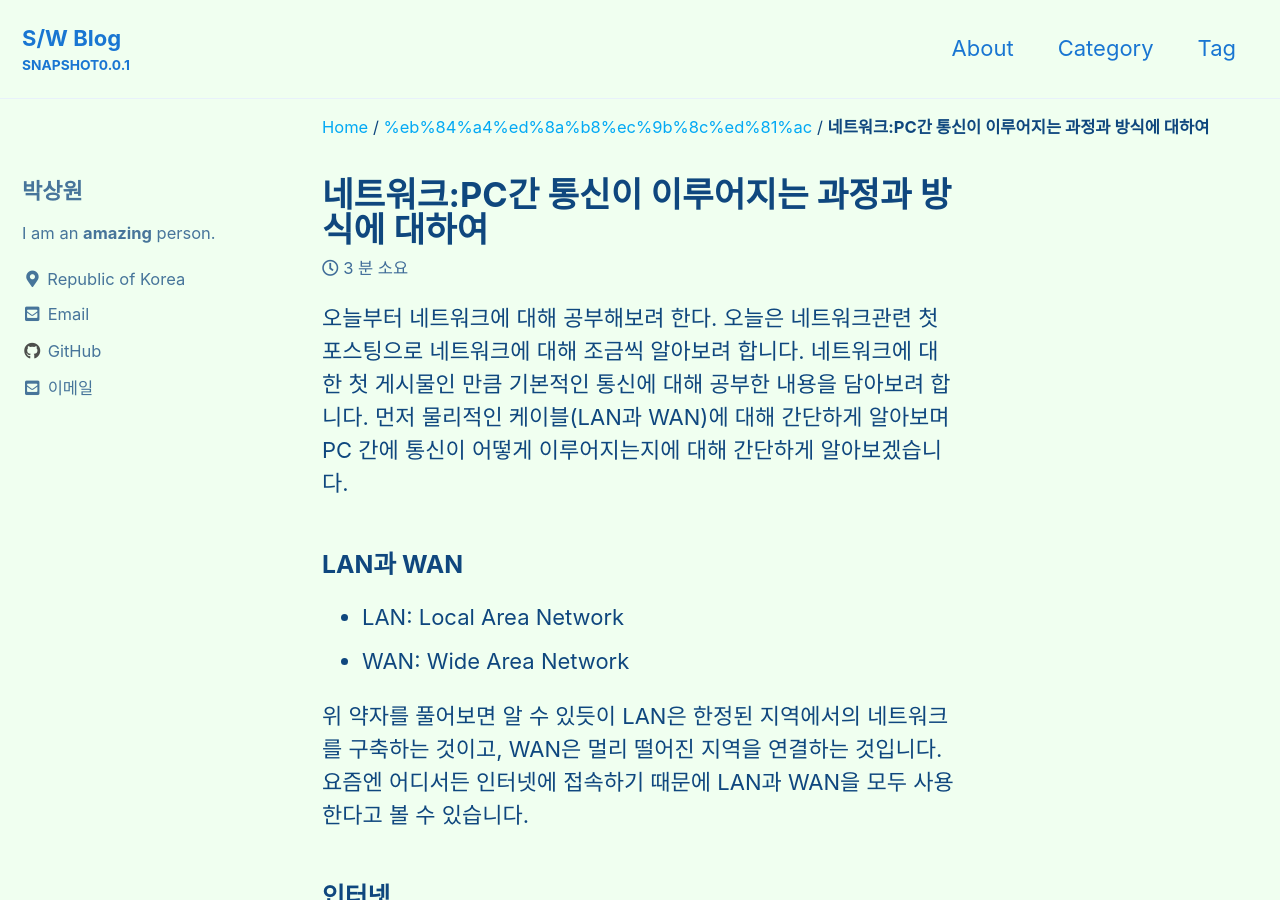
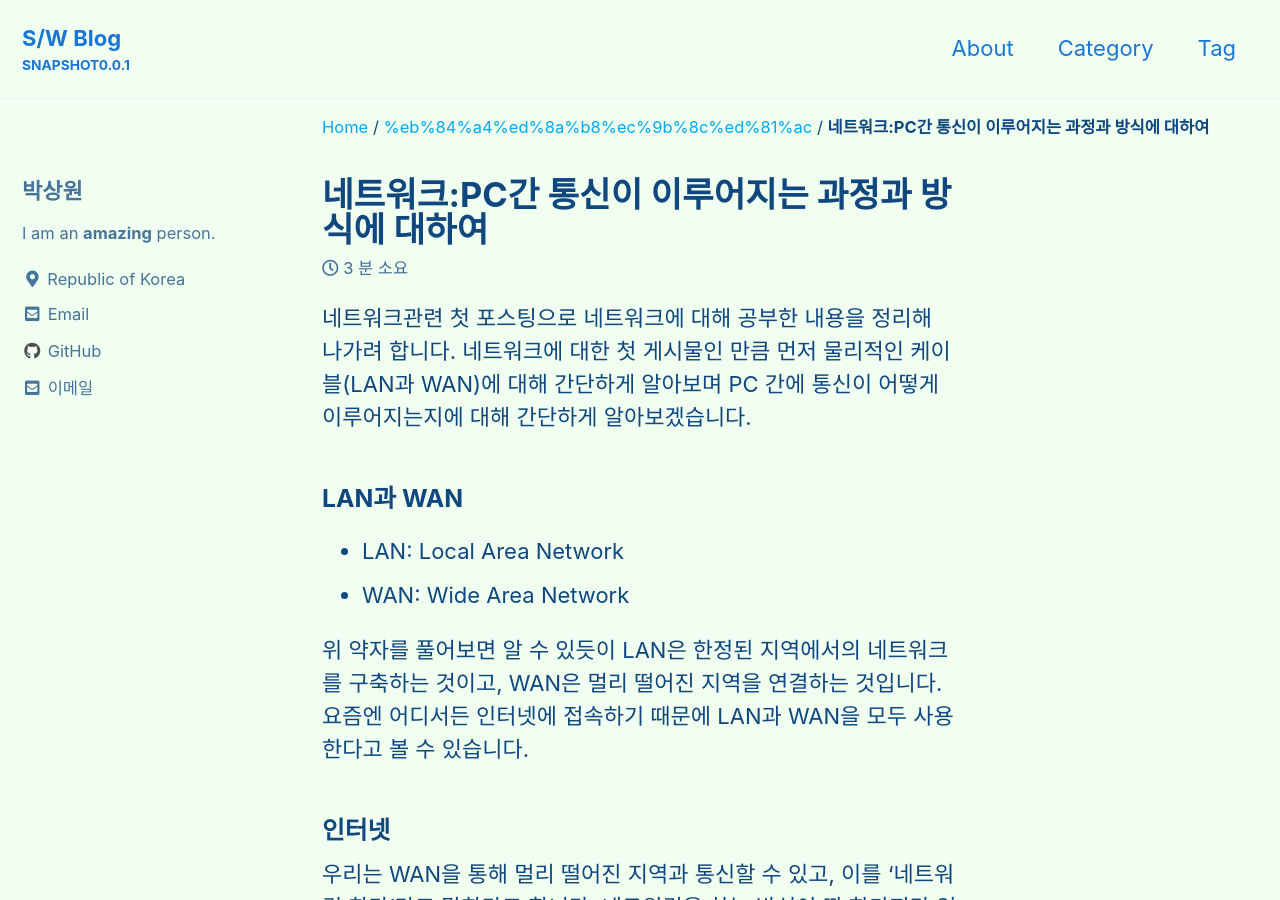
Before and after one commit to SangWonPark/sangwonpark.github.com, a Jekyll site: the page built from _posts/2022-01-16-network-hooni-network1,2.md, in a window 1280 px wide and 900 px high. Built offline with Jekyll 4.4.1, drawn with Linux system fonts in a browser that asks for light colours; cached includes are drawn as plain includes.

Commit message:
첫 포스팅 - PC간 통신이 이루어지는 과정과 방식에 대하여 update

```diff
--- a/_posts/2022-01-16-network-hooni-network1,2.md
+++ b/_posts/2022-01-16-network-hooni-network1,2.md
@@ -9,9 +9,8 @@ tags:
   - 캐스트
 ---
 
-오늘부터 네트워크에 대해 공부해보려 한다. 오늘은 네트워크관련 첫 포스팅으로 네트워크에 대해 조금씩 알아보려 합니다.
-네트워크에 대한 첫 게시물인 만큼 기본적인 통신에 대해 공부한 내용을 담아보려 합니다.
-먼저 물리적인 케이블(LAN과 WAN)에 대해 간단하게 알아보며 PC 간에 통신이 어떻게 이루어지는지에 대해 간단하게 알아보겠습니다.
+네트워크관련 첫 포스팅으로 네트워크에 대해 공부한 내용을 정리해 나가려 합니다.
+네트워크에 대한 첫 게시물인 만큼 먼저 물리적인 케이블(LAN과 WAN)에 대해 간단하게 알아보며 PC 간에 통신이 어떻게 이루어지는지에 대해 간단하게 알아보겠습니다.
 
 ### LAN과 WAN
 * LAN: Local Area Network
```
